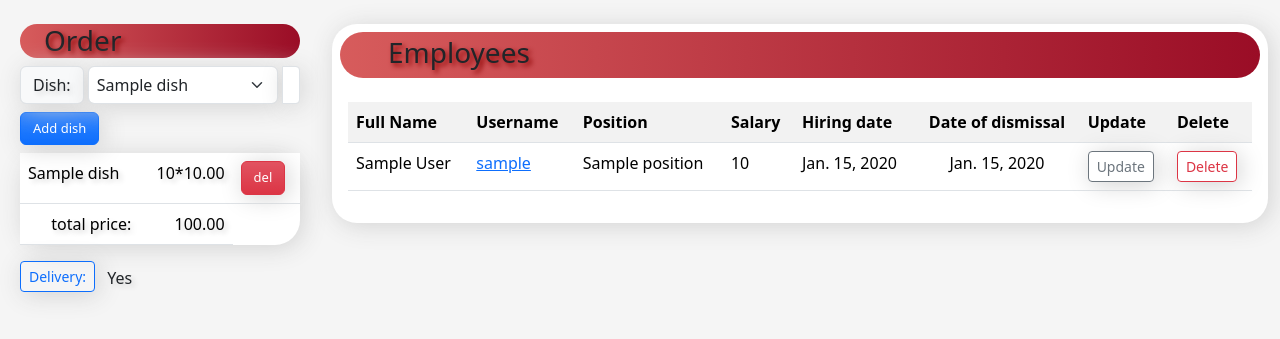
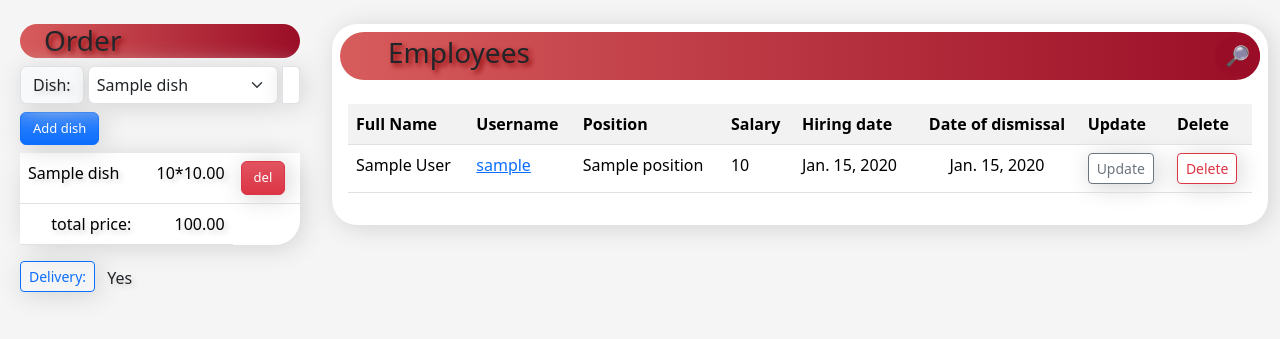
Before and after one commit to Terrrya/Cafe, a Django app: template templates/cafe/employee_list.html in a window 1280 px wide. Shown: the top 339 px of the page. Run offline with Django 4.2, Linux system fonts and the light colour scheme; a user stored in the database is signed in; tables that the repository leaves empty hold one stand-in row (values such as "Sample post"); the template is opened without the code that fills it: values that come from a table or form of the project are taken from there, most other values are stand-ins (such as "Sample title", 1, 10 or a date in 2020).

Commit message:
Implement search in employees list template

```diff
--- a/templates/cafe/employee_list.html
+++ b/templates/cafe/employee_list.html
@@ -2,8 +2,14 @@
 {% load not_none %}
 {% block content %}
   <div class="card border-0 mt-4">
-    <div class="card-top pt-1 m-2">
-     <h3 class="px-5">Employees</h3>
+    <div class="card-top pt-1 m-2 d-flex flex-row justify-content-between">
+      <h3 class="px-5">Employees</h3>
+      <h5 class="p-0 mb-1">
+      <form class="search" type="search">
+        {{ search_form }}
+        <input class="search icon" type="submit" value="&#128270;">
+      </form>
+      </h5>
     </div>
     <div class="card-body">
       <table class="table table-striped">
```
Also changed, not shown: cafe/views/employee_views.py (+5 -2 lines).
